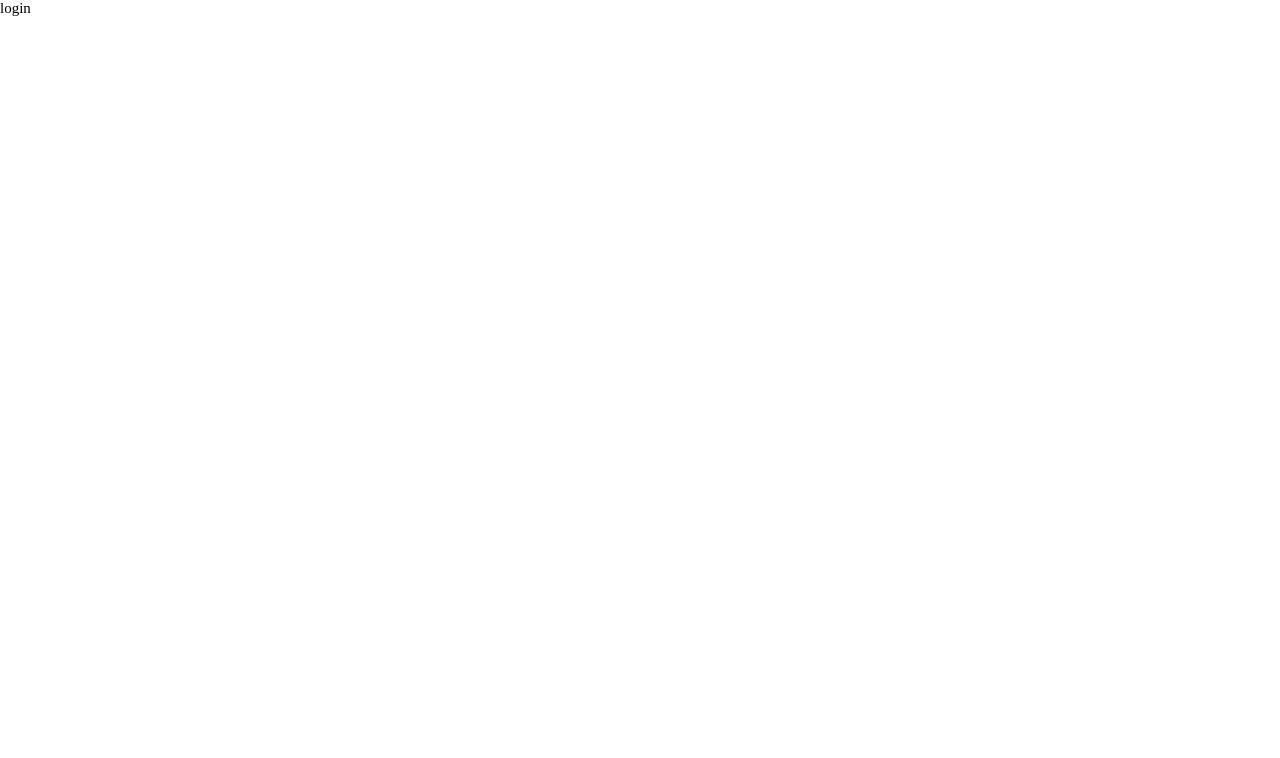
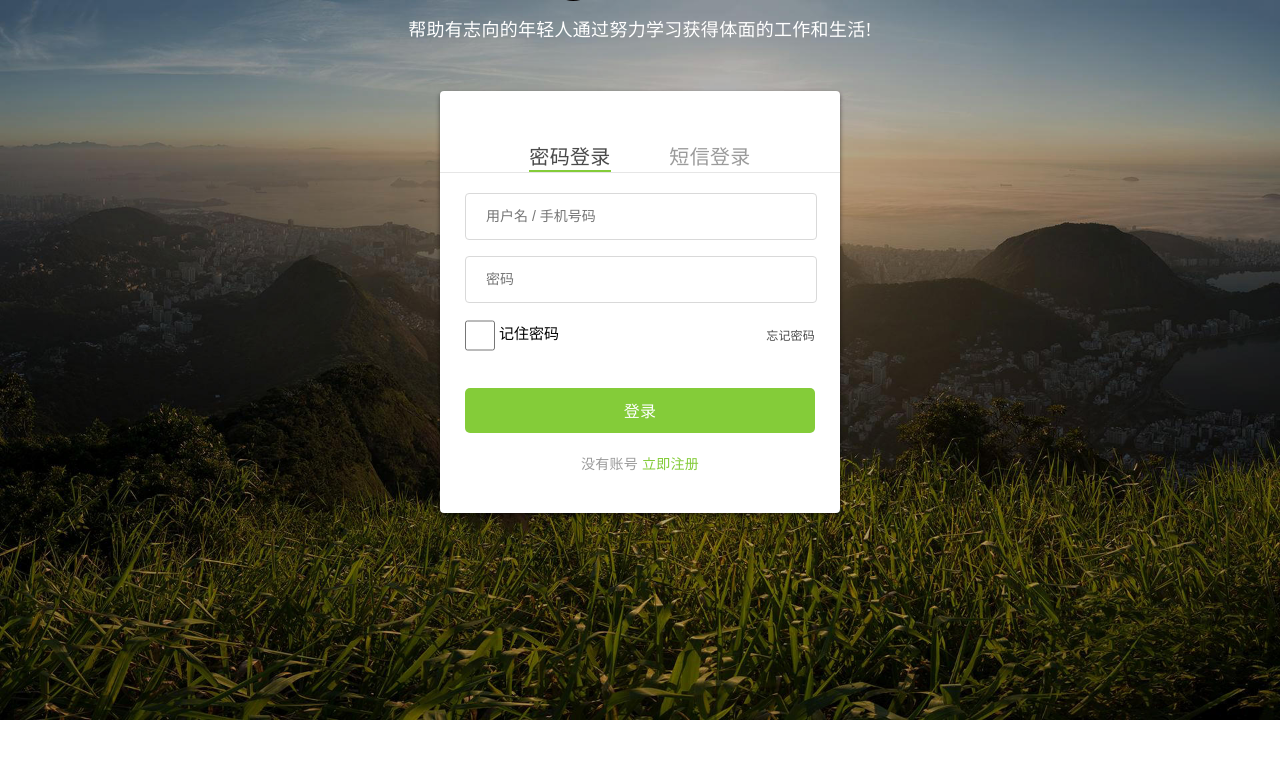
Before and after one commit to joseph-ou/city, a Vue app in the folder luffycityweb/: page /login in a window 1280 px wide. Shown: the top 758 px of the page. Built offline with nearby package versions, Linux system fonts and the light colour scheme.

Commit message:
feature:自定义登录组件

```diff
--- a/luffycityweb/src/components/Header.vue
+++ b/luffycityweb/src/components/Header.vue
@@ -31,7 +31,7 @@
               <span><router-link to="/cart">购物车</router-link></span>
             </div>
             <div class="login-box full-left">
-              <span>登录</span>
+              <span @click="state.show_login=true">登录</span>
               &nbsp;/&nbsp;
               <span>注册</span>
             </div>
@@ -39,11 +39,23 @@
         </div>
       </div>
     </div>
+
+<!--登录弹出框-->
+  <el-dialog :width="600" v-model="state.show_login">
+      <Login></Login>
+  </el-dialog>
 </template>
 
 
 <script setup>
 import nav from '/src/api/nav.js'
+import Login from '../components/Login.vue'
+import {reactive} from "vue";
+
+const state=reactive({
+  //控制登录弹出框
+  show_login:false,
+})
 
 //请求头部导航
 nav.get_header_nav().then(res=>{
--- /dev/null
+++ b/luffycityweb/src/components/Login.vue
@@ -0,0 +1,148 @@
+<!--登陆用组件-->
+<template>
+  <div class="title">
+    <span :class="{active:state.login_type==0}" @click="state.login_type=0">密码登录</span>
+    <span :class="{active:state.login_type==1}" @click="state.login_type=1">短信登录</span>
+  </div>
+  <div class="inp" v-if="state.login_type==0">
+    <input v-model="state.username" type="text" placeholder="用户名 / 手机号码" class="user">
+    <input v-model="state.password" type="password" class="pwd" placeholder="密码">
+    <div id="geetest1"></div>
+    <div class="rember">
+      <label>
+        <input type="checkbox" class="no" name="a"/>
+        <span>记住密码</span>
+      </label>
+      <p>忘记密码</p>
+    </div>
+    <button class="login_btn">登录</button>
+    <p class="go_login" >没有账号 <span>立即注册</span></p>
+  </div>
+  <div class="inp" v-show="state.login_type==1">
+    <input v-model="state.username" type="text" placeholder="手机号码" class="user">
+    <input v-model="state.password"  type="text" class="code" placeholder="短信验证码">
+    <el-button id="get_code" type="primary">获取验证码</el-button>
+    <button class="login_btn">登录</button>
+    <p class="go_login" >没有账号 <span>立即注册</span></p>
+  </div>
+</template>
+
+<script setup>
+import {reactive} from "vue";
+
+const state = reactive({
+  login_type: 0,
+  username:"",
+  password:"",
+})
+</script>
+
+<style scoped>
+.title{
+    font-size: 20px;
+    color: #9b9b9b;
+    letter-spacing: .32px;
+    border-bottom: 1px solid #e6e6e6;
+    display: flex;
+    justify-content: space-around;
+    padding: 0px 60px 0 60px;
+    margin-bottom: 20px;
+    cursor: pointer;
+}
+.title span.active{
+	color: #4a4a4a;
+    border-bottom: 2px solid #84cc39;
+}
+
+.inp{
+	width: 350px;
+	margin: 0 auto;
+}
+.inp .code{
+    width: 220px;
+    margin-right: 16px;
+}
+#get_code{
+   margin-top: 6px;
+}
+.inp input{
+    outline: 0;
+    width: 100%;
+    height: 45px;
+    border-radius: 4px;
+    border: 1px solid #d9d9d9;
+    text-indent: 20px;
+    font-size: 14px;
+    background: #fff !important;
+}
+.inp input.user{
+    margin-bottom: 16px;
+}
+.inp .rember{
+    display: flex;
+    justify-content: space-between;
+    align-items: center;
+    position: relative;
+    margin-top: 10px;
+}
+.inp .rember p:first-of-type{
+    font-size: 12px;
+    color: #4a4a4a;
+    letter-spacing: .19px;
+    margin-left: 22px;
+    display: -ms-flexbox;
+    display: flex;
+    -ms-flex-align: center;
+    align-items: center;
+    /*position: relative;*/
+}
+.inp .rember p:nth-of-type(2){
+    font-size: 14px;
+    color: #9b9b9b;
+    letter-spacing: .19px;
+    cursor: pointer;
+}
+
+.inp .rember input{
+    outline: 0;
+    width: 30px;
+    height: 45px;
+    border-radius: 4px;
+    border: 1px solid #d9d9d9;
+    text-indent: 20px;
+    font-size: 14px;
+    background: #fff !important;
+    vertical-align: middle;
+    margin-right: 4px;
+}
+
+.inp .rember p span{
+    display: inline-block;
+    font-size: 12px;
+    width: 100px;
+}
+.login_btn{
+    cursor: pointer;
+    width: 100%;
+    height: 45px;
+    background: #84cc39;
+    border-radius: 5px;
+    font-size: 16px;
+    color: #fff;
+    letter-spacing: .26px;
+    margin-top: 30px;
+    border: none;
+    outline: none;
+}
+.inp .go_login{
+    text-align: center;
+    font-size: 14px;
+    color: #9b9b9b;
+    letter-spacing: .26px;
+    padding-top: 20px;
+}
+.inp .go_login span{
+    color: #84cc39;
+    cursor: pointer;
+}
+</style>
--- a/luffycityweb/src/views/Login.vue
+++ b/luffycityweb/src/views/Login.vue
@@ -1,11 +1,68 @@
 <template>
-    <div>login</div>
+	<div class="login box">
+		<img src="../assets/Loginbg.3377d0c.jpg" alt="">
+		<div class="login">
+			<div class="login-title">
+				<img src="../assets/logo.svg" alt="">
+				<p>帮助有志向的年轻人通过努力学习获得体面的工作和生活!</p>
+			</div>
+      <div class="login_box">
+          <Login></Login>
+      </div>
+		</div>
+	</div>
 </template>
 
 <script setup>
+import Login from "../components/Login.vue"
 
 </script>
 
 <style scoped>
+.box{
+	width: 100%;
+  height: 100%;
+	position: relative;
+  overflow: hidden;
+}
+.box img{
+	width: 100%;
+  min-height: 100%;
+}
+.box .login {
+	position: absolute;
+	width: 500px;
+	height: 400px;
+	left: 0;
+  margin: auto;
+  right: 0;
+  bottom: 0;
+  top: -438px;
+}
 
+.login-title{
+     width: 100%;
+    text-align: center;
+}
+.login-title img{
+    width: 190px;
+    height: auto;
+}
+.login-title p{
+    font-size: 18px;
+    color: #fff;
+    letter-spacing: .29px;
+    padding-top: 10px;
+    padding-bottom: 50px;
+}
+.login_box{
+    width: 400px;
+    height: auto;
+    background: #fff;
+    box-shadow: 0 2px 4px 0 rgba(0,0,0,.5);
+    border-radius: 4px;
+    margin: 0 auto;
+    padding-bottom: 40px;
+    padding-top: 50px;
+}
 </style>
```
